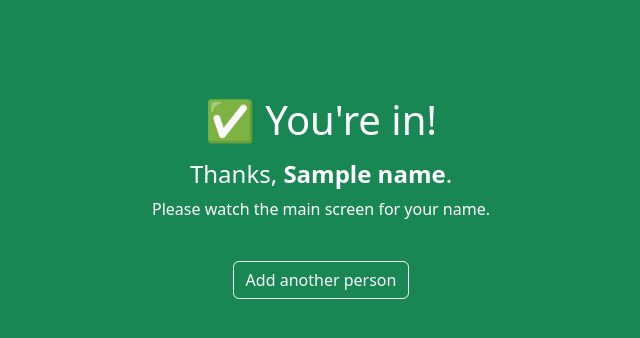
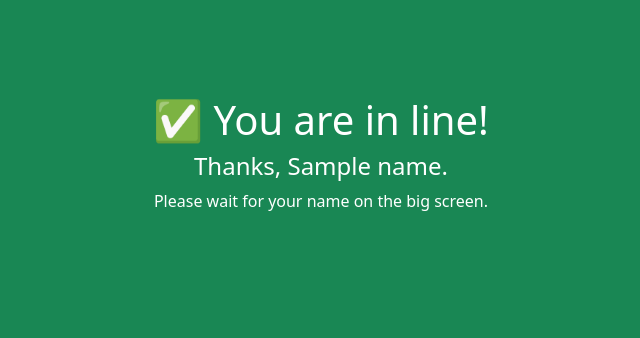
Before and after one commit to 3k100612-max/queue, a Flask app: template templates/success.html in a window 1280 px wide. Shown: the top 338 px of the page, without its empty margins (319-959 px from the left). Run offline with Flask 3, Linux system fonts and the light colour scheme; the template is opened without the code that fills it: most values are stand-ins (such as "Sample title", 1, 10 or a date in 2020); some libraries are stand-ins or nearby versions.

Commit message:
Update success.html

```diff
--- a/templates/success.html
+++ b/templates/success.html
@@ -2,15 +2,13 @@
 <html>
 <head>
     <meta name="viewport" content="width=device-width, initial-scale=1">
-    <title>Success</title>
     <link rel="stylesheet" href="https://cdn.jsdelivr.net/npm/bootstrap@5.3.0/dist/css/bootstrap.min.css">
 </head>
 <body class="bg-success text-white text-center p-5">
     <div class="mt-5">
-        <h1>✅ You're in!</h1>
-        <p class="h4 mt-3">Thanks, <strong>{{ name }}</strong>.</p>
-        <p>Please watch the main screen for your name.</p>
-        <a href="/join" class="btn btn-outline-light mt-4">Add another person</a>
+        <h1>✅ You are in line!</h1>
+        <p class="h4">Thanks, {{ name }}.</p>
+        <p>Please wait for your name on the big screen.</p>
     </div>
 </body>
 </html>
```
